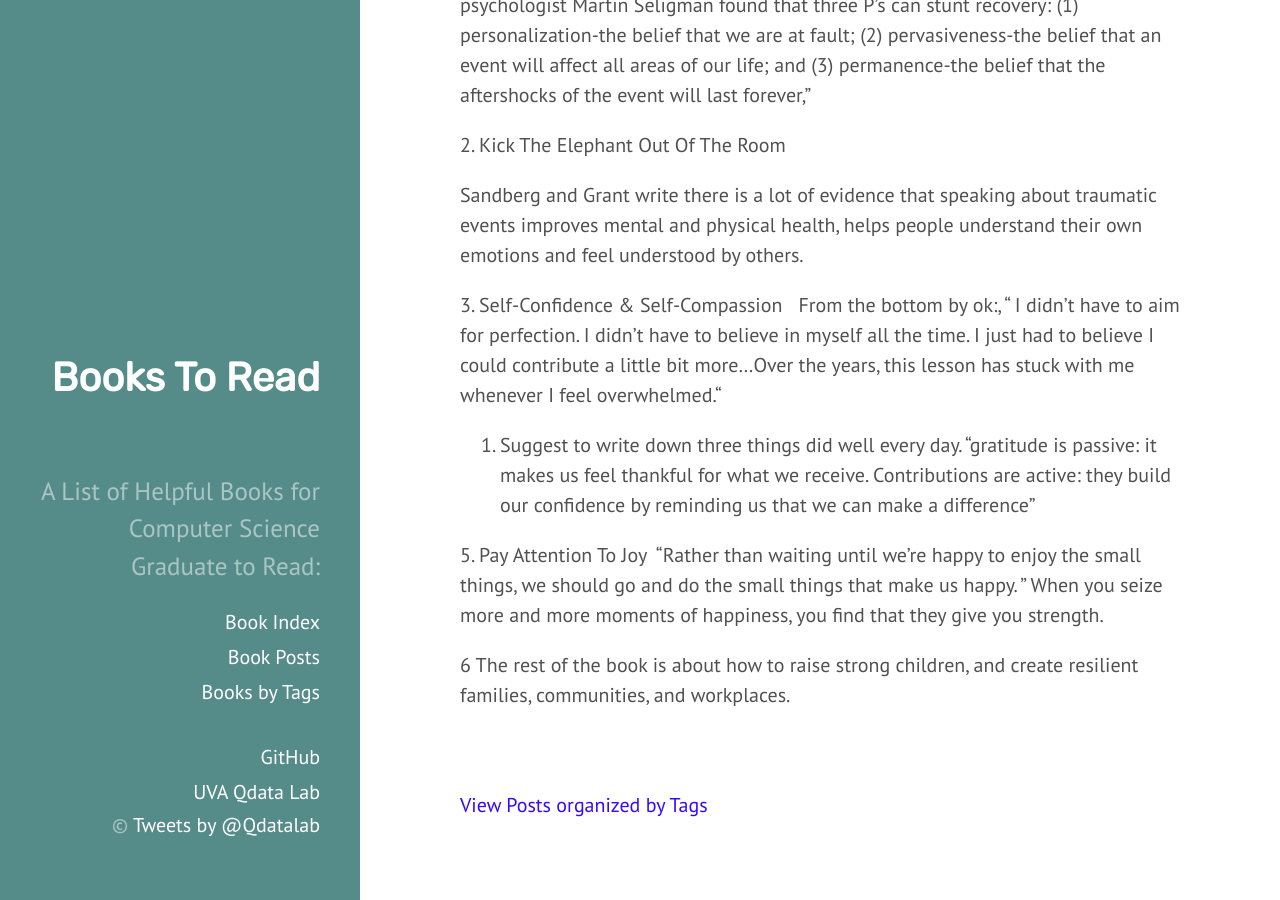
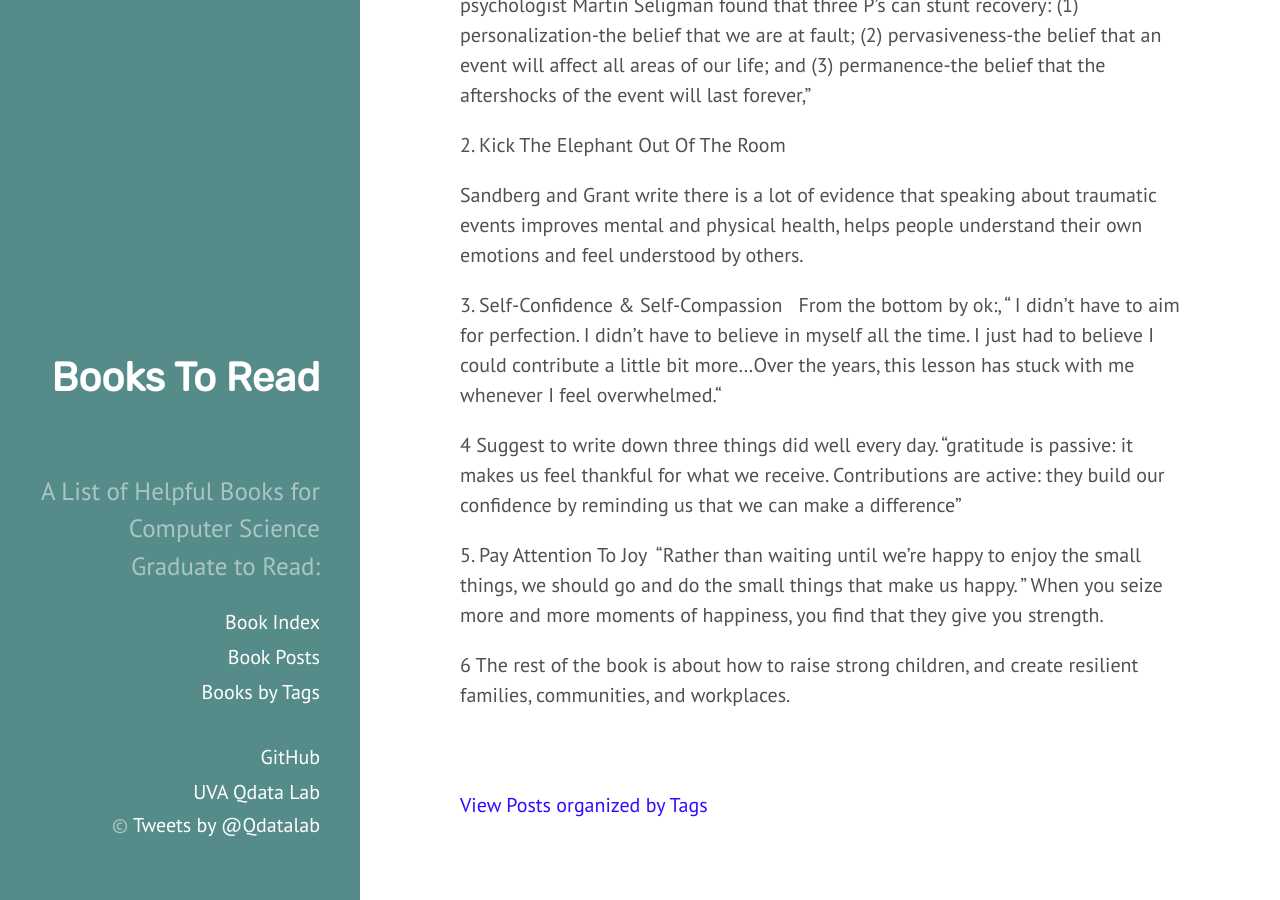
Before and after one commit to qiyanjun/books2read, a Jekyll site: the page built from _posts/2015-06-10-OtherBooks.md, in a window 1280 px wide and 900 px high, scrolled down 1765 px. Built offline with Jekyll 4.4.1, drawn with Linux system fonts in a browser that asks for light colours.

Commit message:
correct a typo

```diff
--- a/_posts/2015-06-10-OtherBooks.md
+++ b/_posts/2015-06-10-OtherBooks.md
@@ -73,7 +73,7 @@ From the  book: “We plant seeds of resilience in the ways we process negative
 3. Self-Confidence & Self-Compassion
 From the bottom by ok:, “ I didn’t have to aim for perfection. I didn’t have to believe in myself all the time. I just had to believe I could contribute a little bit more…Over the years, this lesson has stuck with me whenever I feel overwhelmed.“
 
-4. Suggest to write down three things did well every day.
+4 Suggest to write down three things did well every day.
 "gratitude is passive: it makes us feel thankful for what we receive. Contributions are active: they build our confidence by reminding us that we can make a difference"
 
 5. Pay Attention To Joy
```
